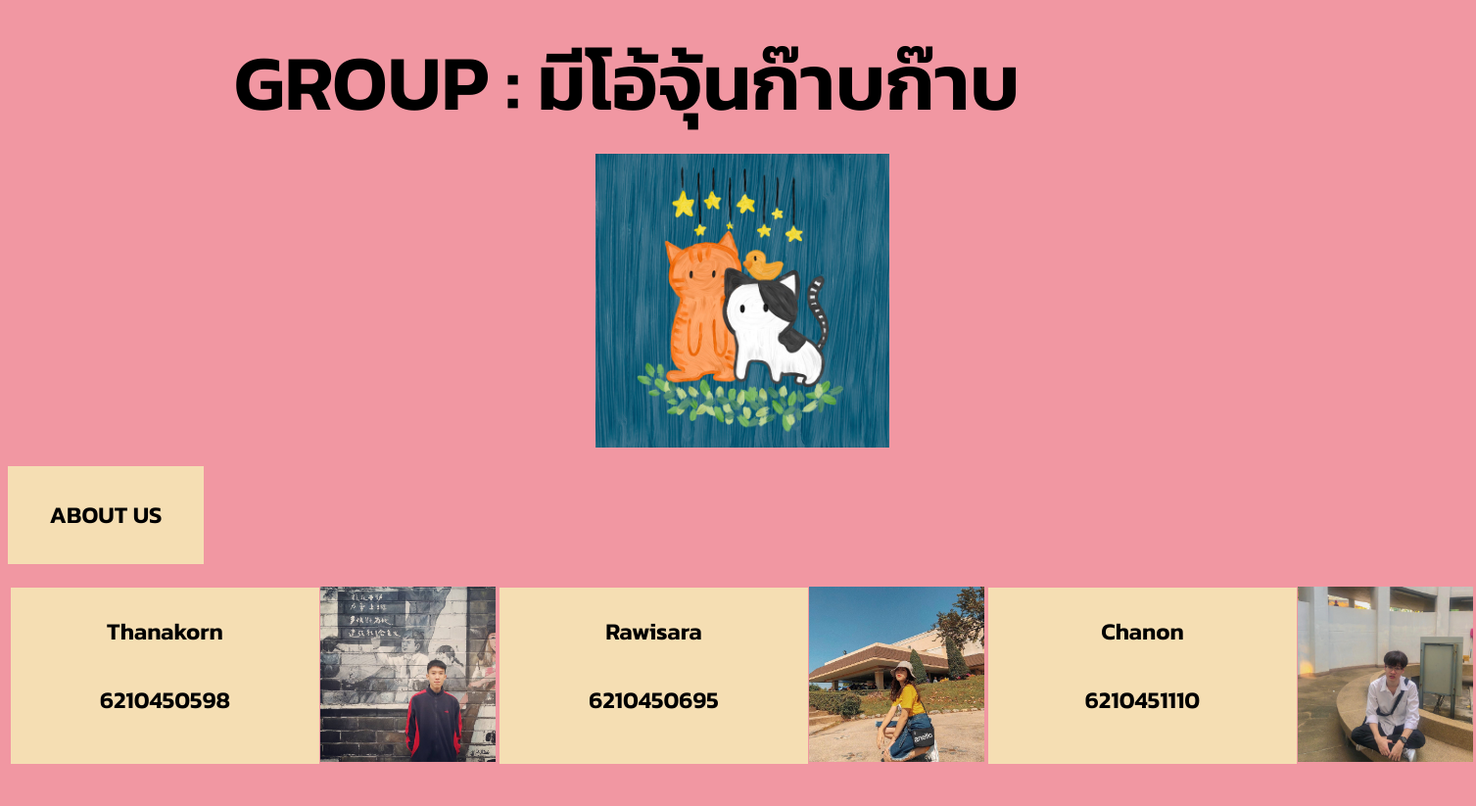
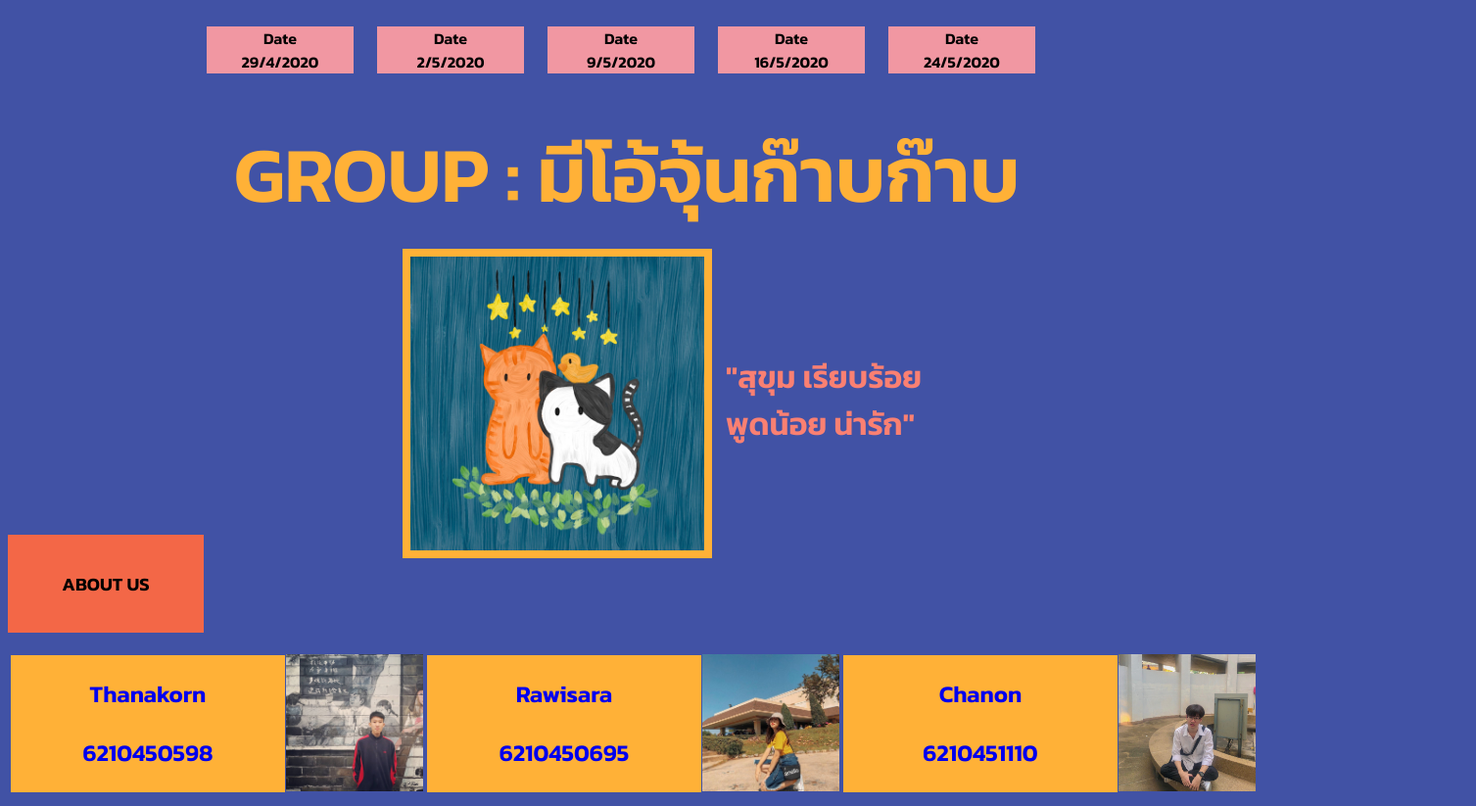
Before and after one commit to Ohmkubbb/Ohmkubbb.github.io, a plain HTML site: page index.html in a window 1280 px wide. Shown: the whole page at 98% size, 1507 px wide, since content can reach past the window. Before the commit the page ends 800 px from the top, so only its background shows below. Drawn offline with Linux system fonts and the light colour scheme.

Commit message:
Fixed Main Page + linked Bio

```diff
--- a/index.html
+++ b/index.html
@@ -12,72 +12,165 @@
 
 <body>
 
+    <div class = back><table class = top>
+        <tr align=" center">
+            <th> <a >
+                    <div class=box>
+                        <p class=font>Date <br>29/4/2020<br>
+                    </div>
+                    </p>
+                </a></th>
+            <th> <a >
+                    <div class=box>
+                        <p class=font>Date <br>2/5/2020
+                            <br>
+                    </div>
+                    </p>
+                </a></th>
+            <th> <a >
+                    <div class=box>
+                        <p class=font>Date <br>9/5/2020
+                            <br>
+                    </div>
+                    </p>
+                </a></th>
+            <th> <a >
+                    <div class=box>
+                        <p class=font>Date <br>16/5/2020<br>
+                    </div>
+                    </p>
+                </a></th>
+            <th> <a >
+                    <div class=box>
+                        <p class=font>Date <br>24/5/2020<br>
+                    </div>
+                    </p>
+                </a></th>
+        </tr>
+    </table></div>
+
 
     <h1>
-        <div class ="head"><h1>GROUP : มีโอ้จุ้นก๊าบก๊าบ</h1></div>
+        <div class="head">
+            <h1>GROUP : มีโอ้จุ้นก๊าบก๊าบ</h1>
+        </div>
     </h1>
-    <img class="groupPic"src="./pic/pic/group.jpg" width="300" height="300">
-    <h2>
+
+
+
+    <table>
+        <tr>
+        <th><img class="groupPic" src="./pic/pic/group.jpg" width="300" height="300" border="8px"></th>
+
+        <td><div class="slogan">"สุขุม เรียบร้อย <br>  พูดน้อย น่ารัก"</div></td>
+        </tr>
+    </table>
+
+
+    <h3>
         <div class="block">ABOUT US</div>
-    </h2>
-    <table><tr>
-    <th><a><div class="buttonmenu"><p class="paragraph"> Thanakorn<br>6210450598 </p></div></a></th><td><img src="./pic/pic/zen.jpg" width = "auto" height = "179px"></td>
-    <th><a><div class="buttonmenu"><p class="paragraph"> Rawisara<br>6210450695 </p></div></a></th><td><img src="./pic/pic/wave.jpg" width = "auto" height = "179px"></td>
-    <th><a><div class="buttonmenu"><p class="paragraph"> Chanon<br>6210451110 </p></div></a></th><td><img src="./pic/pic/ohm.jpg" width = "auto" height = "179px"></td>
-    </tr>
+    </h3>
+
+    <table>
+        <tr>
+            <th><a href="bybzen.github.io">
+                    <div class="buttonmenu">
+                        <p class="paragraph"> Thanakorn<br>6210450598 </p>
+                    </div>
+                </a></th>
+            <td><img src="./pic/pic/zen.jpg" width="auto" height="140px"></td>
+            <th><a href="wrawisara.github.io">
+                    <div class="buttonmenu">
+                        <p class="paragraph"> Rawisara<br>6210450695 </p>
+                    </div>
+                </a></th>
+            <td><img src="./pic/pic/wave.jpg" width="auto" height="140px"></td>
+            <th><a href="ohmProfile.html">
+                    <div class="buttonmenu">
+                        <p class="paragraph"> Chanon<br>6210451110 </p>
+                    </div>
+                </a></th>
+            <td><img src="./pic/pic/ohm.jpg" width="auto" height="140px"></td>
+        </tr>
     </table>
 </body>
 
 <style>
-    .head{
+    .top{
+        margin-left: 200px;
+    }
+    .box{
+        color:black;
+        background-color: #F197a2;
+        font-family: 'Kanit', sans-serif;
+        width: 150px;
+        padding-right: -40px;
+        margin-right: 20px;
+
+    }
+    .box :hover{
+        background-color:#f36747;
+    }
+    .head {
         font-size: 40px;
         font-family: 'Kanit', sans-serif;
-        margin-top : -30px;
+        margin-top: -30px;
         text-align: center;
+        color: #ffb137;
     }
+
     .buttonmenu {
         font-family: 'Kanit', sans-serif;
-        width: 315px;
-        height: 180px;
+        width: 280px;
+        height: 140px;
         display: inline-block;
         margin: 0px -3px -3px 0px;
         text-align: center;
         cursor: pointer;
         overflow: hidden;
-        background-color: wheat;
+        background-color: #ffb137;
     }
 
     .buttonmenu:hover {
-        background-color: #ffb137;
+        background-color: wheat;
     }
 
     .paragraph {
         margin-top: 10px;
         /*background-color: blue;*/
-        line-height: 70px;
-        font-size : 150%;
+        line-height: 60px;
+        font-size: 150%;
     }
 
     body {
-        background-color: #F197A2;
+        background-color: #4152a5;
         font-family: sans-serif;
     }
 
     .groupPic {
-        margin-top : -40px;
+        margin-top: -40px;
         margin-bottom: 45px;
         text-align: center;
-        margin-left : 600px;
+        margin-left: 400px;
+        margin-bottom: -50px;
+       border-color: #ffb137;
     }
 
     .block {
-        background-color: wheat;
-        width : 200px;
-        height : 100px;
+        background-color: #f36747;
+        width: 200px;
+        height: 100px;
         font-family: 'Kanit', sans-serif;
         text-align: center;
         line-height: 100px;
-        margin-top : -50px;
+        margin-top: 10px;
+    }
+    .slogan{
+
+        color: salmon;
+        font-size: 200%;
+        margin-left: 10px;
+        font-family: 'Kanit', sans-serif;
     }
 
 </style>
```
Also changed, not shown: ohm.css (+14 -6 lines), ohmProfile.html (+7 -2 lines).
